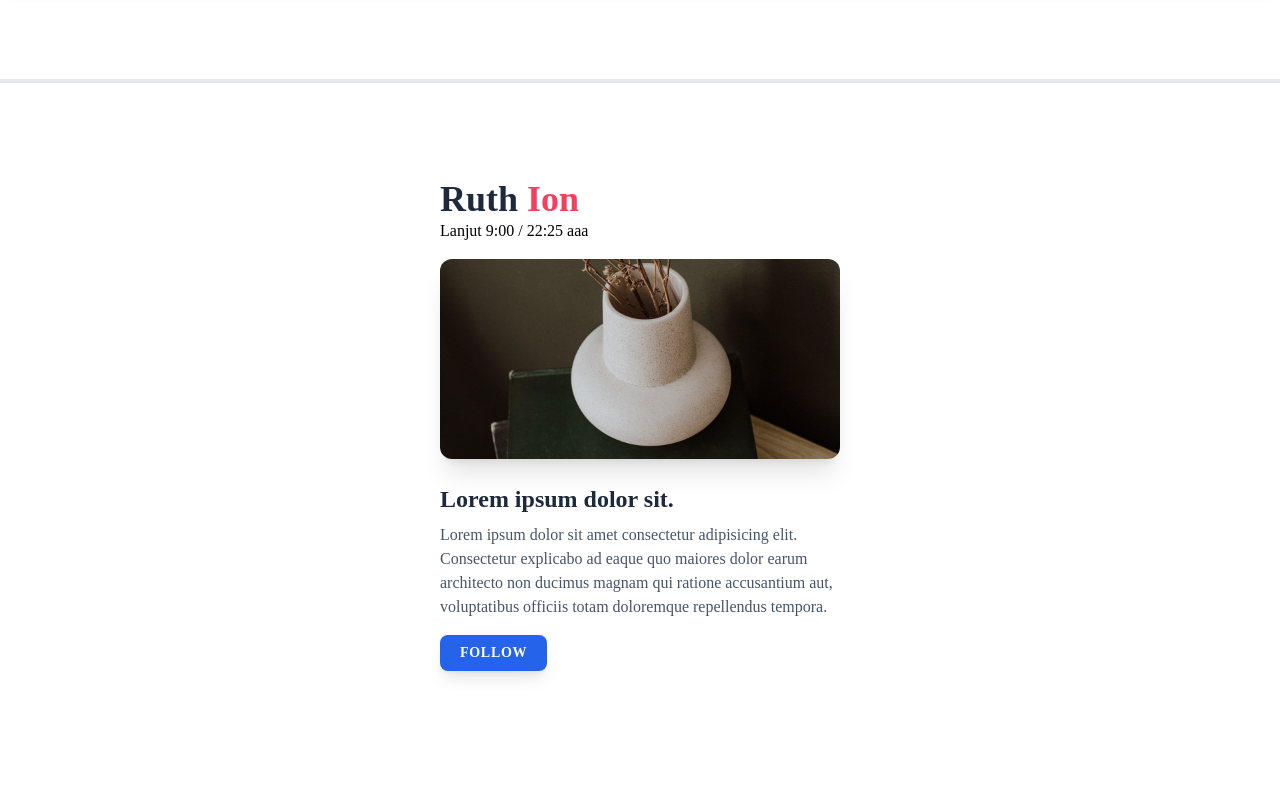
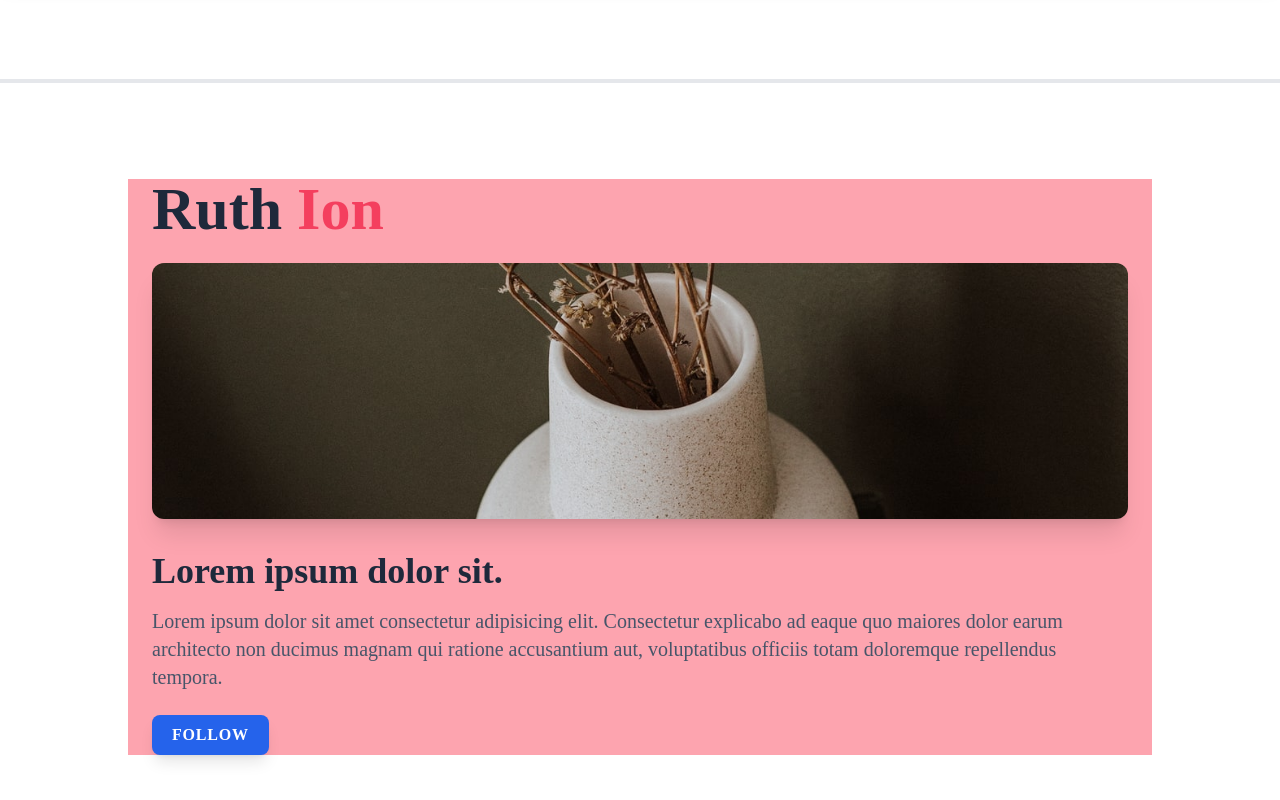
Before and after one commit to RuthAja/tailwindcss3, a plain HTML site: page index.html in a window 1280 px wide. Shown: the part 4496-5296 px from the top of the page. Drawn offline with nearby package versions, Linux system fonts and the light colour scheme.

Commit message:
tailwindCSS 3

```diff
--- a/index.html
+++ b/index.html
@@ -278,30 +278,35 @@
 
         <hr class="my-24 border-t-4" />
 
-        <div class="container px-6 font-Fira max-w-md mx-auto">
-            <h3 class="text-4xl font-bold text-slate-800">
+        <div
+            class="container px-6 font-Fira max-w-md mx-auto sm:max-w-xl sm:bg-rose-300 md:max-w-5xl"
+        >
+            <h3
+                class="text-4xl font-bold text-slate-800 sm:text-5xl md:text-6xl"
+            >
                 Ruth <span class="text-rose-500">Ion</span>
             </h3>
-            <h3>Lanjut 9:00 / 22:25 aaa</h3>
             <img
                 src="img/2.jpg"
                 alt="Gambar"
-                class="mt-4 rounded-xl shadow-xl"
+                class="mt-4 rounded-xl shadow-xl sm:mt-6 sm:h-64 sm:w-full sm:object-cover sm:object-top md:object-cover"
             />
-            <h2 class="mt-6 text-2xl font-semibold text-slate-800">
+            <h2
+                class="mt-6 text-2xl font-semibold text-slate-800 sm:mt-8 sm:text-4xl"
+            >
                 Lorem ipsum dolor sit.
             </h2>
-            <p class="mt-2 text-slate-600">
+            <p class="mt-2 text-slate-600 sm:mt-4 sm:text-xl">
                 Lorem ipsum dolor sit amet consectetur adipisicing elit.
                 Consectetur explicabo ad eaque quo maiores dolor earum
                 architecto non ducimus magnam qui ratione accusantium aut,
                 voluptatibus officiis totam doloremque repellendus tempora.
             </p>
-            <div class="mt-4">
+            <div class="mt-4 sm:mt-6">
                 <!-- Default nya adalah inline -->
                 <a
                     href="#"
-                    class="inline-block px-5 py-2 bg-blue-600 text-white rounded-lg shadow-lg uppercase font-semibold tracking-wider text-sm"
+                    class="inline-block px-5 py-2 bg-blue-600 text-white rounded-lg shadow-lg uppercase font-semibold tracking-wider text-sm sm:text-base"
                     >Follow</a
                 >
             </div>
```
